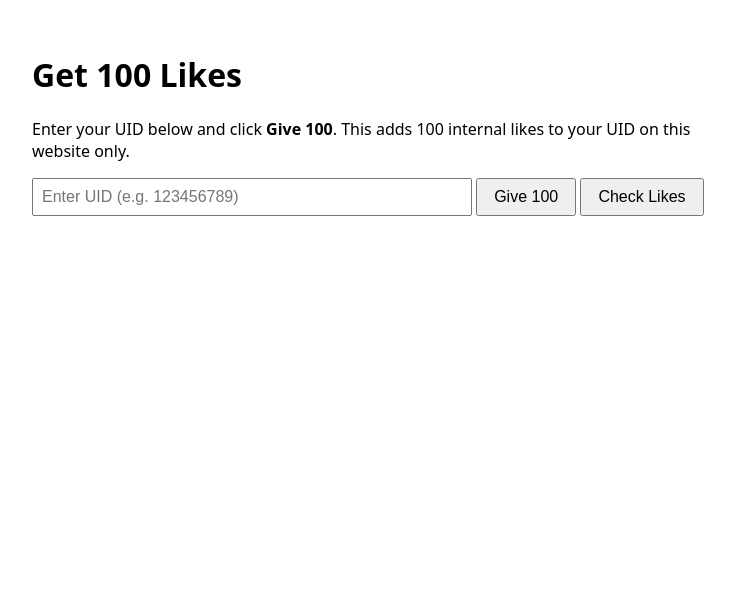
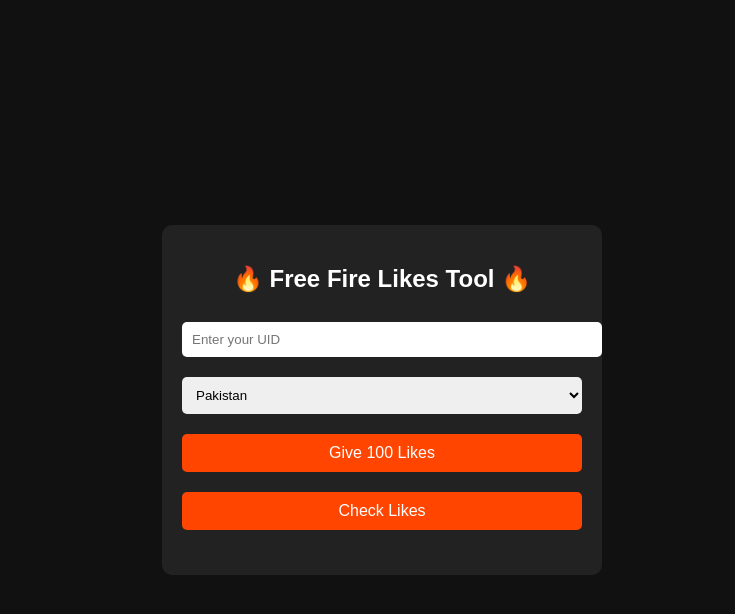
Before and after one commit to Sheikhloog/FF-LIKES-TOOL, a website: page public/index.html in a window 1280 px wide. Shown: the whole page, without its empty margins (258-993 px from the left). Drawn offline with Linux system fonts and the light colour scheme.

Commit message:
Update index.html

```diff
--- a/public/index.html
+++ b/public/index.html
@@ -1,55 +1,116 @@
-<!doctype html>
-<html>
+<!DOCTYPE html>
+<html lang="en">
 <head>
-  <meta charset="utf-8">
-  <meta name="viewport" content="width=device-width,initial-scale=1">
-  <title>Give 100 Likes</title>
+  <meta charset="UTF-8">
+  <meta name="viewport" content="width=device-width, initial-scale=1.0">
+  <title>Free Fire Likes Tool</title>
   <style>
-    body { font-family: system-ui, -apple-system, 'Segoe UI', Roboto, Arial; padding: 2rem; max-width: 700px; margin: auto; }
-    input { padding: .5rem; font-size: 1rem; width: 60%; }
-    button { padding: .5rem 1rem; font-size: 1rem; }
-    .msg { margin-top: 1rem; color: #111; }
+    body {
+      font-family: Arial, sans-serif;
+      background: #111;
+      color: #fff;
+      display: flex;
+      flex-direction: column;
+      align-items: center;
+      justify-content: center;
+      min-height: 100vh;
+      margin: 0;
+    }
+    .container {
+      background: #222;
+      padding: 20px;
+      border-radius: 10px;
+      width: 90%;
+      max-width: 400px;
+      text-align: center;
+    }
+    input, select, button {
+      width: 100%;
+      padding: 10px;
+      margin: 10px 0;
+      border-radius: 5px;
+      border: none;
+    }
+    button {
+      background: #ff4500;
+      color: white;
+      font-size: 16px;
+      cursor: pointer;
+    }
+    button:hover {
+      background: #e63e00;
+    }
+    #result {
+      margin-top: 15px;
+      font-weight: bold;
+    }
   </style>
 </head>
 <body>
-  <h1>Get 100 Likes</h1>
-  <p>Enter your UID below and click <strong>Give 100</strong>. This adds 100 internal likes to your UID on this website only.</p>
-
-  <div>
-    <input id="uid" placeholder="Enter UID (e.g. 123456789)" />
-    <button id="give">Give 100</button>
-    <button id="check">Check Likes</button>
+  <div class="container">
+    <h2>🔥 Free Fire Likes Tool 🔥</h2>
+    <input id="uid" placeholder="Enter your UID" />
+    <select id="region">
+      <option value="PK">Pakistan</option>
+      <option value="IN">India</option>
+      <option value="BD">Bangladesh</option>
+    </select>
+    <button onclick="giveLikes()">Give 100 Likes</button>
+    <button onclick="checkLikes()">Check Likes</button>
+    <div id="result"></div>
   </div>
 
-  <p class="msg" id="msg"></p>
+  <script>
+    async function giveLikes() {
+      const uid = document.getElementById("uid").value.trim();
+      const region = document.getElementById("region").value;
+      const result = document.getElementById("result");
 
-  <script>
-    const msg = document.getElementById('msg');
-    document.getElementById('give').addEventListener('click', async () => {
-      const uid = document.getElementById('uid').value.trim();
-      if (!uid) { msg.innerText = 'Please enter a UID'; return; }
+      if (!uid) {
+        result.textContent = "⚠️ Please enter a UID.";
+        return;
+      }
+
       try {
-        const r = await fetch('/api/give100', {
-          method: 'POST',
-          headers: { 'Content-Type': 'application/json' },
-          body: JSON.stringify({ uid })
+        result.textContent = "⏳ Sending likes...";
+        const res = await fetch("/api/give100", {
+          method: "POST",
+          headers: { "Content-Type": "application/json" },
+          body: JSON.stringify({ uid, region, amount: 100 })
         });
-        const j = await r.json();
-        if (r.ok) msg.innerText = j.message + ' Total likes: ' + j.likes;
-        else msg.innerText = j.error || 'Error';
-      } catch (e) { msg.innerText = 'Network error'; }
-    });
+        const data = await res.json();
+        if (res.ok) {
+          result.textContent = `✅ Success: ${data.message || "100 likes sent!"}`;
+        } else {
+          result.textContent = `❌ Error: ${data.error || "Request failed"}`;
+        }
+      } catch (err) {
+        result.textContent = "🚫 Network error: " + err.message;
+      }
+    }
 
-    document.getElementById('check').addEventListener('click', async () => {
-      const uid = document.getElementById('uid').value.trim();
-      if (!uid) { msg.innerText = 'Please enter a UID'; return; }
+    async function checkLikes() {
+      const uid = document.getElementById("uid").value.trim();
+      const result = document.getElementById("result");
+
+      if (!uid) {
+        result.textContent = "⚠️ Please enter a UID.";
+        return;
+      }
+
       try {
-        const r = await fetch('/api/likes/' + encodeURIComponent(uid));
-        const j = await r.json();
-        if (r.ok) msg.innerText = 'Total likes for ' + uid + ': ' + j.likes;
-        else msg.innerText = j.error || 'Error';
-      } catch (e) { msg.innerText = 'Network error'; }
-    });
+        result.textContent = "⏳ Checking likes...";
+        const res = await fetch(`/api/likes/${uid}`);
+        const data = await res.json();
+        if (res.ok) {
+          result.textContent = `👍 UID ${uid} has ${data.likes || 0} likes.`;
+        } else {
+          result.textContent = `❌ Error: ${data.error || "Request failed"}`;
+        }
+      } catch (err) {
+        result.textContent = "🚫 Network error: " + err.message;
+      }
+    }
   </script>
 </body>
 </html>
```
